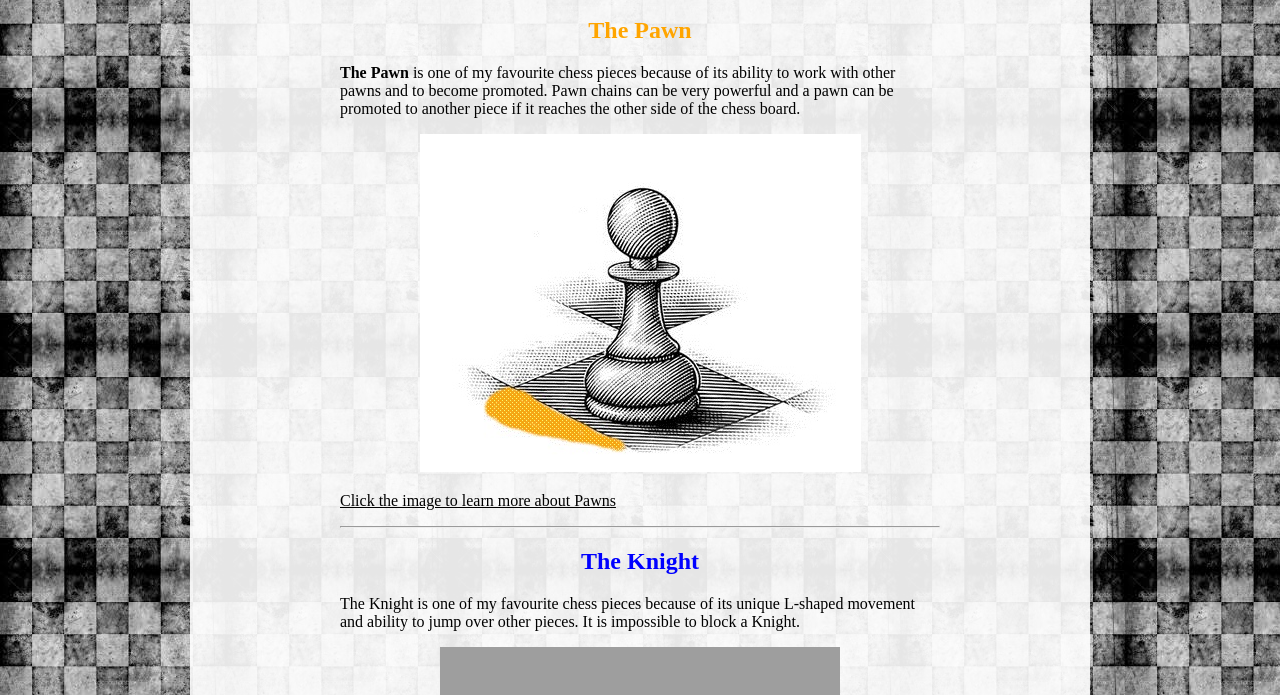
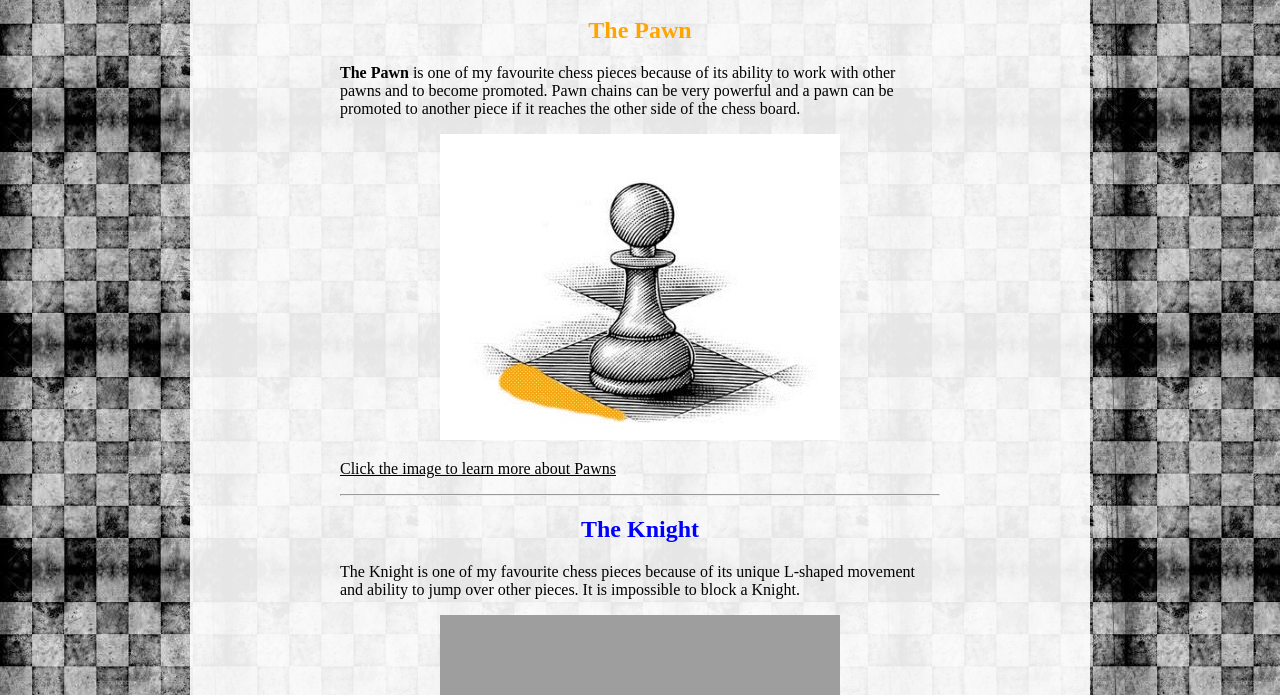
Before and after one commit to B-Lui1/chess-pieces, a plain HTML site: page index.html in a window 1280 px wide. Shown: the part 105-800 px from the top of the page. Drawn offline with Linux system fonts and the light colour scheme; grey boxes are pictures that could not be loaded.

Commit message:
Update index.html

```diff
--- a/index.html
+++ b/index.html
@@ -12,7 +12,7 @@
             <p><b>The Pawn</b> is one of my favourite chess pieces because of its ability to work with other pawns and to become promoted.
                 Pawn chains can be very powerful and a pawn can be promoted to another piece if it reaches the other side of the chess board.</p>
             <p class="center">
-                <a target="blank" href="https://en.wikipedia.org/wiki/Pawn"><img src="images/pawnsketch.jpg" alt="pawn image"></a>
+                <a target="blank" href="https://en.wikipedia.org/wiki/Pawn"><img src="images/pawnsketch.jpg" alt="pawn image" width="400"></a>
             </p>
             <p><u>Click the image to learn more about Pawns</u></p>
             <hr/>
```
